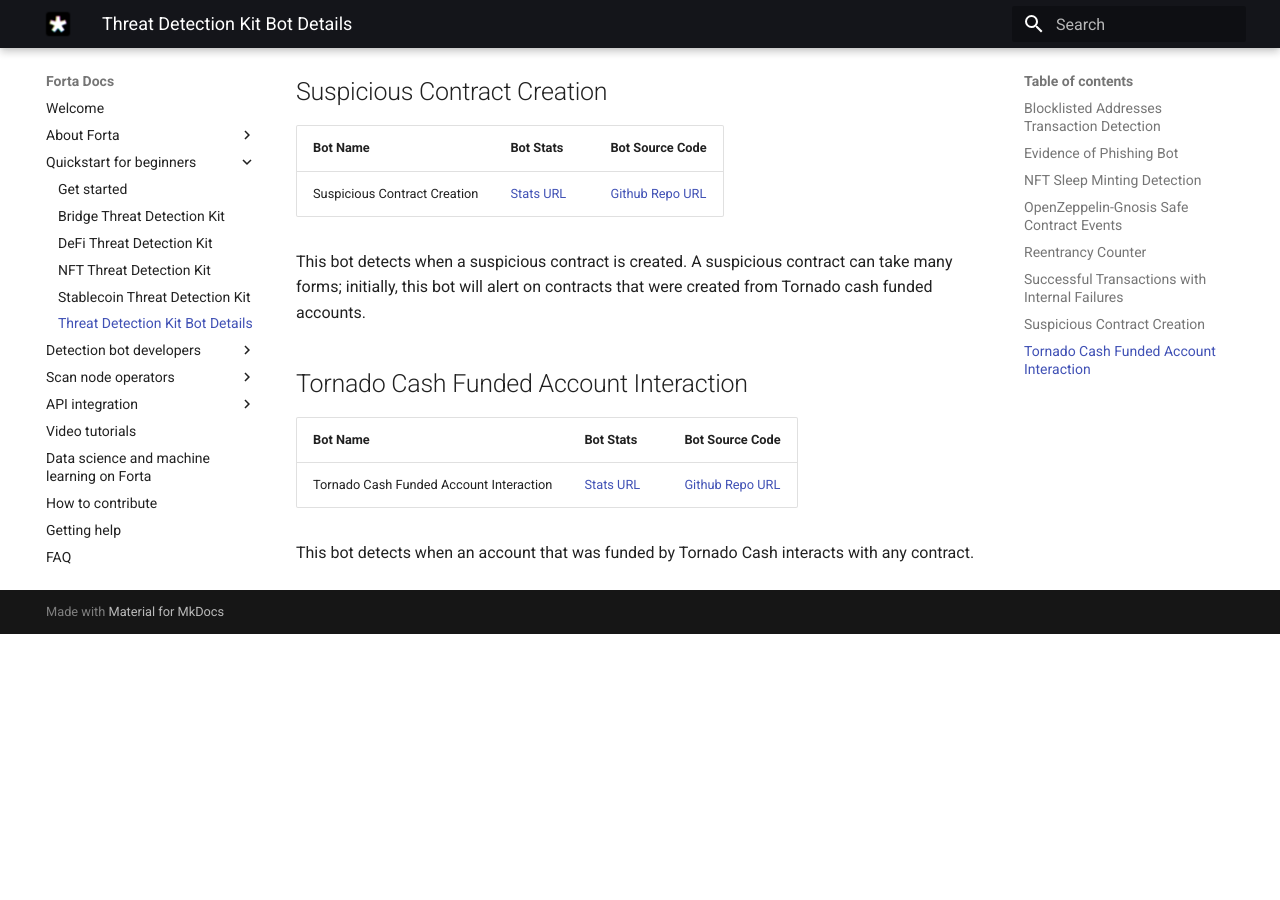
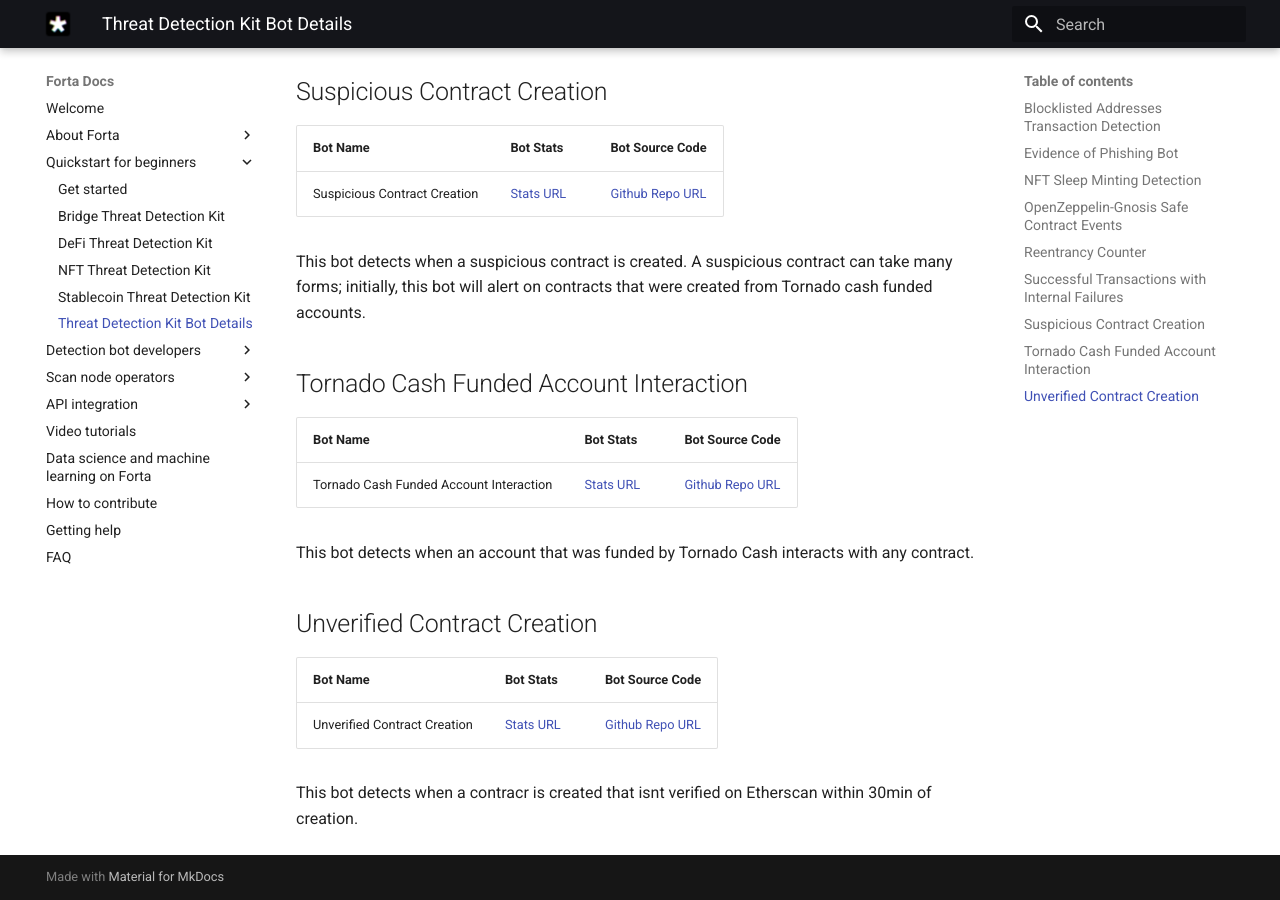
Before and after one commit to forta-network/docs, an MkDocs documentation site: the page built from docs/starter-kit-bot-details.md, in a window 1280 px wide and 900 px high, scrolled down 2383 px. Built offline with MkDocs 1.6.1 and Material for MkDocs 9.7.7, drawn with Linux system fonts in a browser that asks for light colours; before the commit the page ends 3017 px from its top, so only the background shows below that.

Commit message:
added unverified contract to details page

```diff
--- a/docs/starter-kit-bot-details.md
+++ b/docs/starter-kit-bot-details.md
@@ -81,3 +81,11 @@
 | Tornado Cash Funded Account Interaction | [Stats URL](https://explorer.forta.network/agent/0x617c356a4ad4b755035ef8024a87d36d895ee3cb0864e7ce9b3cf694dd80c82a){:target="_blank"} | [Github Repo URL](https://github.com/LimeChain/forta-starter-kits/tree/main/forta-tornado-cash-starter-kit#tornado-cash-funded-account-interacted-with-contract){:target="_blank"} |
 
 This bot detects when an account that was funded by Tornado Cash interacts with any contract.
+
+## Unverified Contract Creation
+
+| Bot Name | Bot Stats | Bot Source Code  |
+|----------|-----------|------------------|
+| Unverified Contract Creation | [Stats URL](https://explorer.forta.network/agent/0x4c7e56a9a753e29ca92bd57dd593bdab0c03e762bdd04e2bc578cb82b842c1f3){:target="_blank"} | [Github Repo URL](https://github.com/forta-network/starter-kits/tree/main/unverified-contract-py){:target="_blank"} |
+
+This bot detects when a contracr is created that isnt verified on Etherscan within 30min of creation.
```
